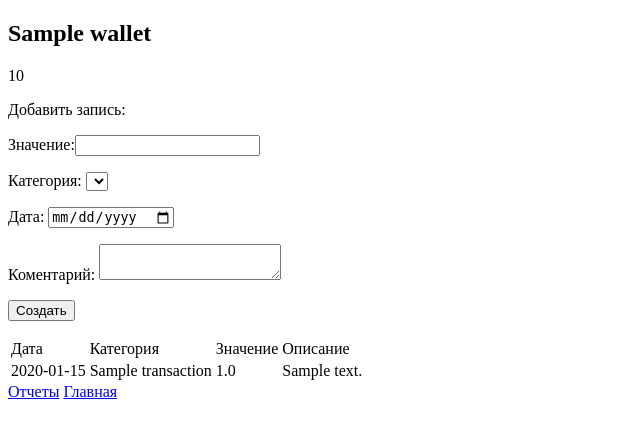
After one commit to sanchsotdyshi/Financial_manager, a Flask app: template templates/wallet.html in a window 1280 px wide. The commit adds this page. Shown: the top 438 px of the page, without its empty margins (0-640 px from the left). Run offline with Flask 2, Linux system fonts and the light colour scheme; tables that the repository leaves empty hold one stand-in row (values such as "Sample post"); the template is opened without the code that fills it: values that come from a table or form of the project are taken from there, most other values are stand-ins (such as "Sample title", 1, 10 or a date in 2020); lists and menus that the app fills with data are empty; some libraries are stand-ins or nearby versions.

Commit message:
version without gui

```diff
--- a/forms.py
+++ b/forms.py
@@ -1,6 +1,8 @@
 from flask_wtf import FlaskForm
-from wtforms import StringField, SubmitField, TextAreaField, PasswordField
+from wtforms import  SelectField, StringField, SubmitField, TextAreaField, PasswordField, BooleanField, DateField, FloatField, IntegerField
 from wtforms.validators import DataRequired, Email, Length,  EqualTo, InputRequired
+
+
 
 
 class RegistrationForm(FlaskForm):
@@ -19,3 +21,21 @@ class CreateWalletForm(FlaskForm):
 	name = StringField("Название:", validators=[DataRequired(), Length(min=0, max=30)])
 	description = StringField("Описание:", validators=[ Length(min=0, max=100)])
 	submit = SubmitField("Создать")
+
+class CreateCategoryForm(FlaskForm):
+	name = StringField("Название:", validators=[DataRequired(), Length(min=0, max=30)])
+	income = BooleanField('Доход')
+	submit = SubmitField("Создать")
+
+class CreateTransactionForm(FlaskForm):
+	wallet_id = IntegerField()
+	value = FloatField('Значение:', validators=[DataRequired()])
+	category = SelectField("Категория: ")
+	date = DateField('Дата: ', validators=[DataRequired()])
+	description = TextAreaField('Коментарий: ')
+	submit = SubmitField("Создать")
+
+class CreateReportForm(FlaskForm):
+	start_date = DateField('Начало: ', validators=[DataRequired()])
+	finish_date = DateField('Конец: ', validators=[DataRequired()])
+	submit = SubmitField("Создать")
--- a/main.py
+++ b/main.py
@@ -1,15 +1,15 @@
 from flask import Flask, request, render_template, make_response, redirect, url_for
 from flask_sqlalchemy import SQLAlchemy
 
-from forms import RegistrationForm, LoginForm, CreateWalletForm
-from models import  db, Account, Wallet
+from forms import RegistrationForm, LoginForm, CreateWalletForm, CreateCategoryForm, CreateTransactionForm, CreateReportForm
+from models import  db, Account, Wallet, Category, Transaction
 
 app = Flask('Financial_manager')
 
 app.config['SECRET_KEY'] = 'a really really really really long secret key'
 app.config['SQLALCHEMY_DATABASE_URI'] = 'postgresql+psycopg2://flask_root:443011asd@localhost:5432/financial_manager_db'
 
-# Инициализация БД
+# Связываем БД с приложением
 db.init_app(app)
 
 
@@ -22,10 +22,25 @@ def registration():
 	form = RegistrationForm()
 
 	if form.validate_on_submit():
-		# Если данные из формы прошли валидацию,
-		new_acc = Account(username=form.name.data, email=form.email.data, password=form.password.data)
-		db.session.add(new_acc)
-		db.session.commit()
+		# Если данные из формы прошли валидацию...
+		# Проверяем нет ли аккаунта с таким именем или почтой
+		find_ac_name = None
+		find_ac_email = None
+		find_ac_name = db.session.query(Account).filter(Account.username==form.name.data)
+		find_ac_email = db.session.query(Account).filter(Account.email==form.email.data)
+		if find_ac_name.first() != None or find_ac_email.first() != None:
+			# Если такое имя или почту уже успользуют выводим соответствующую ошибку
+			if find_ac_name.first() != None:
+				context['name_error'] = True
+			if find_ac_email.first() != None:
+				context['email_error'] = True
+		else:
+			# Если нет аккаунта с таким данными, то создаем и выводим сообщение об успешном создании
+			new_acc = Account(username=form.name.data, email=form.email.data, password=form.password.data)
+			db.session.add(new_acc)
+			db.session.commit()
+			context['reg_success'] = True
+
 
 	context['form'] = form
 	return render_template('registration.html', **context)
@@ -34,9 +49,7 @@ def registration():
 # Функция отображения для входа
 @app.route('/login/', methods=['GET', 'POST'])
 def login():
-	# Словарь для передачи переменных в шаблон
 	context = dict()
-
 	if request.cookies.get('login'):
 		return redirect(url_for('main_page'))
 
@@ -45,15 +58,17 @@ def login():
 		name = form.name.data
 		password = form.password.data
 		result = db.session.query(Account).filter(Account.username == name, Account.password == password)
-		if result.first():
+		account = result.first()
+		if account:
 			res = redirect(url_for('main_page'))
 			res.set_cookie('login', 'yes', max_age=60*60*24*7)
+			res.set_cookie('id', str(account.id), max_age=60*60*24*7)
 			res.set_cookie('name', name, max_age=60*60*24*7)
 			res.set_cookie('password', password, max_age=60*60*24*7)
 			return res
-			print('Аккаунт существует')
+
 		else:
-			print('Аккаунт не существует')
+			context['error'] = True
 
 	context['form'] = form
 	return render_template('login.html', **context)
@@ -61,6 +76,7 @@ def login():
 #Функция чтобы разлогиниться
 @app.route('/logout/', methods=['GET', 'POST'])
 def logout():
+	#Стираем все данные из куки
 	res = redirect(url_for('login'))
 	res.set_cookie('login', '', max_age=0)
 	res.set_cookie('name', '', max_age=0)
@@ -87,17 +103,110 @@ def main_page():
 
 	return render_template('main_page.html', **context)
 
-@app.route('/create_wallet/', methods=['GET', 'POST'])
+# Фунция создает новый счет
+@app.route('/create_wallet/', methods=['POST'])
 def create_wallet():
 	form = CreateWalletForm()
-	print(form.name.data)
-	print(form.description.data)
-
 	user = db.session.query(Account).filter(Account.username==request.cookies.get('name')).first()
 	new_wallet = Wallet(name=form.name.data, owner=user.id, balance=0, description=form.description.data)
 	db.session.add(new_wallet)
 	db.session.commit()
 	return redirect(url_for('main_page'))
+
+# Функция для этображения счета
+@app.route('/wallet/<int:wallet_id>', methods=['GET', 'POST'])
+def wallet(wallet_id):
+	if request.cookies.get('login'):
+		wallet = db.session.query(Wallet).filter(Wallet.id==wallet_id).first()
+		if wallet.owner != int(request.cookies.get('id')):
+			return redirect(url_for('main_page'))
+
+		context = dict()
+		context['wallet'] = wallet
+		context['wallet_id'] = wallet_id
+		transactions = db.session.query(Transaction).order_by(Transaction.date.desc()).filter(Transaction.wallet==wallet_id)
+		context['transactions'] = transactions
+		form = CreateTransactionForm()
+		form.wallet_id.data = wallet_id
+		categories_list = []
+		categories = db.session.query(Category)
+		for category in categories:
+			categories_list.append((str(category.id), category.name))
+
+		form.category.choices=categories_list
+
+		context['form'] = form
+		return render_template('wallet.html', **context)
+
+	return redirect(url_for('login'))
+
+#Создание новой записи в кошельке
+@app.route('/create_transaction/<int:wallet_id>', methods=['GET', 'POST'])
+def create_transaction(wallet_id):
+	form = CreateTransactionForm()
+	wallet = db.session.query(Wallet).filter(Wallet.id==wallet_id).first()
+	transaction_category = db.session.query(Category).filter(Category.id==form.category.data).first()
+	new_transaction = Transaction(wallet=wallet_id, category=form.category.data, category_name=transaction_category.name, value=form.value.data, date=form.date.data, description=form.description.data)
+	db.session.add(new_transaction)
+	if transaction_category.income:
+		wallet.balance = wallet.balance + form.value.data
+
+	else:
+		wallet.balance = wallet.balance - form.value.data
+
+	db.session.add(wallet)
+	db.session.commit()
+	return redirect(url_for('wallet', wallet_id=wallet_id))
+
+# Функция отбражения настроек
+@app.route('/settings/', methods=['GET', 'POST'])
+def settings():
+	form = CreateCategoryForm()
+	context = {
+		'form':form
+	}
+	return render_template('settings.html', **context)
+
+#Функция создания категорий
+@app.route('/create_category/', methods=['GET', 'POST'])
+def create_category():
+	form = CreateCategoryForm()
+
+	if form.validate_on_submit():
+		name = form.name.data
+		income = form.income.data
+		new_category = Category(name=name, income=income)
+		db.session.add(new_category)
+		db.session.commit()
+
+	table = db.session.query(Category)
+	for cat in table:
+		print('{} {}'.format(cat.name, cat.income))
+
+	return redirect(url_for('settings'))
+
+#Отчеты
+@app.route('/reports/<int:wallet_id>', methods=['GET', 'POST'])
+def reports(wallet_id):
+	context = {}
+	form = CreateReportForm()
+	context['form'] = form
+	context['wallet_id'] = wallet_id
+	report_table = []
+	report_transactions = db.session.query(Transaction).filter(Transaction.wallet==wallet_id, Transaction.date>=form.start_date.data, Transaction.date<=form.finish_date.data)
+	if form.validate_on_submit():
+
+		for category in db.session.query(Category).all():
+			sum_ = 0
+			transactions = report_transactions.filter(Transaction.category==category.id)
+			for transaction in transactions:
+				sum_ += transaction.value
+
+			report_table.append((category.name, sum_))
+
+		context['transactions'] = report_transactions
+		context['report_table'] = report_table
+	return render_template('reports.html', **context)
 
 
 if __name__ == "__main__":
--- /dev/null
+++ b/static/login.css
@@ -0,0 +1,3 @@
+.error{
+	color: "#f20a40";
+}
--- /dev/null
+++ b/templates/wallet.html
@@ -0,0 +1,41 @@
+<!DOCTYPE html>
+<html lang="en">
+<head>
+  <meta charset="UTF-8">
+  <title>Настройки</title>
+</head>
+<body>
+  <h2>{{wallet.name}}</h2>
+  <p>{{wallet.balance}}</p>
+
+  <form action={{url_for('create_transaction', wallet_id=wallet_id)}} method="POST">
+    {{form.hidden_tag()}}
+    <div hidden="True">{{form.wallet_id}}</div>
+    <p>Добавить запись:</p>
+    {% for field in form if field.name not in ['csrf_token', 'submit', 'wallet_id'] %}
+      <p>{{field.label}}{{field()}}</p>
+    {% endfor %}
+    <p>{{form.submit()}}</p>
+  </form>
+  <div>
+    <table >
+      <tr>
+        <td>Дата</td>
+        <td>Категория</td>
+        <td>Значение</td>
+        <td>Описание</td>
+      </tr>
+    {% for transaction in transactions %}
+      <tr>
+        <td>{{transaction.date}}</td>
+        <td>{{transaction.category_name}}</td>
+        <td>{{transaction.value}}</td>
+        <td>{{transaction.description}}</td>
+      </tr>
+    {% endfor %}
+    </table>
+  </div>
+  <a href="{{url_for('reports', wallet_id=wallet_id)}}">Отчеты</a>
+  <a href="{{url_for('main_page')}}">Главная</a>
+</body>
+</html>
```
Also changed, not shown: models.py (+19 -1 lines), templates/login.html (+9 -2 lines), templates/main_page.html (+7 -3 lines), templates/registration.html (+8 -0 lines), templates/reports.html (added, +40 -0 lines), templates/settings.html (added, +28 -0 lines).
